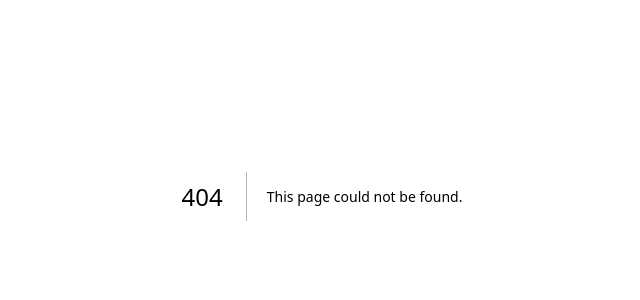
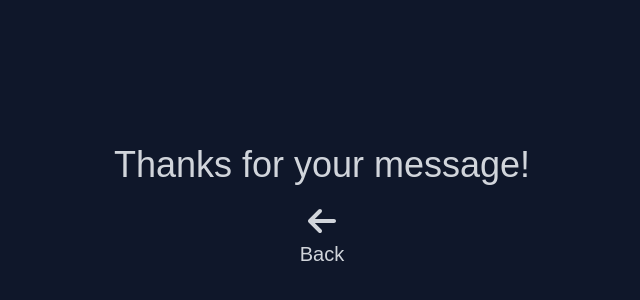
Before and after one commit to JackScottow/portfolio_v2, a Next.js app: page /success in a window 1280 px wide. Before the commit this address had no page. Shown: the part 204-504 px from the top of the page, without its empty margins (318-958 px from the left). Built offline with nearby package versions, Linux system fonts and the light colour scheme.

Commit message:
form submission

```diff
--- a/src/components/Contact.jsx
+++ b/src/components/Contact.jsx
@@ -38,7 +38,7 @@ const Contact = () => {
         </div>
         <div className="px-6 py-8 lg:col-span-3 lg:py-auto lg:px-8 xl:pl-12">
           <div className="max-w-lg mx-auto lg:max-w-none">
-            <form action="#" method="POST" className="grid grid-cols-1 gap-y-2">
+            <form action="/success" method="POST" className="grid grid-cols-1 gap-y-2" data-netlify="true">
               <div>
                 <label htmlFor="name" className="sr-only">
                   Name
--- /dev/null
+++ b/src/pages/success.js
@@ -0,0 +1,20 @@
+import { faArrowLeft, faChevronLeft } from "@fortawesome/free-solid-svg-icons";
+import { FontAwesomeIcon } from "@fortawesome/react-fontawesome";
+import Link from "next/link";
+
+const success = () => {
+  return (
+    <div className="flex w-screen h-screen">
+      <div className="m-auto text-center">
+        <p className="py-5 text-4xl text-gray-300">Thanks for your message!</p>
+
+        <Link href="/#contact" className="text-gray-300 hover:text-current">
+          <FontAwesomeIcon icon={faArrowLeft} size="2x" />
+          <p className="text-xl">Back</p>
+        </Link>
+      </div>
+    </div>
+  );
+};
+
+export default success;
```
